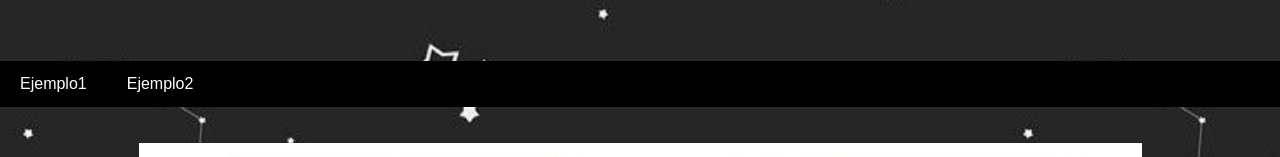
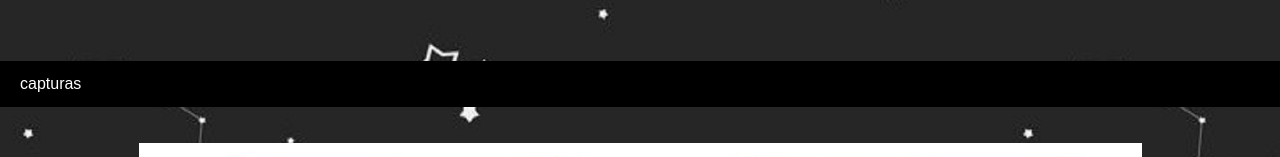
Before and after one commit to Marioni111/Talleres_practicas, a plain HTML site: page vistas/VUE.html in a window 1280 px wide. Shown: the part 164-321 px from the top of the page. Drawn offline with Linux system fonts and the light colour scheme.

Commit message:
se actualizaron talleres

```diff
--- a/vistas/VUE.html
+++ b/vistas/VUE.html
@@ -19,8 +19,7 @@
     </header>
 
     <div class="nav" style="background-color: black;">
-        <a href="" style="background-color: black;">Ejemplo1</a>
-        <a href="" style="background-color: black;">Ejemplo2</a>
+        <a href="VUE/index.html" style="background-color: black;">capturas</a>
     </div>
 
     <br>
```
